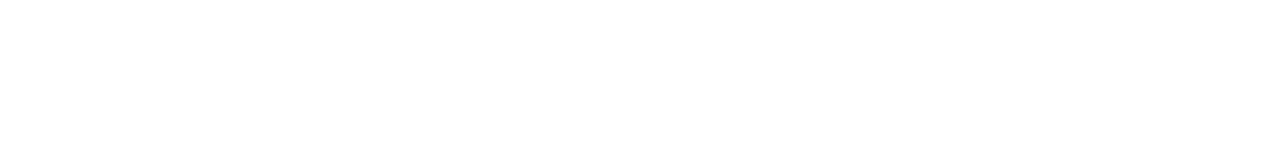
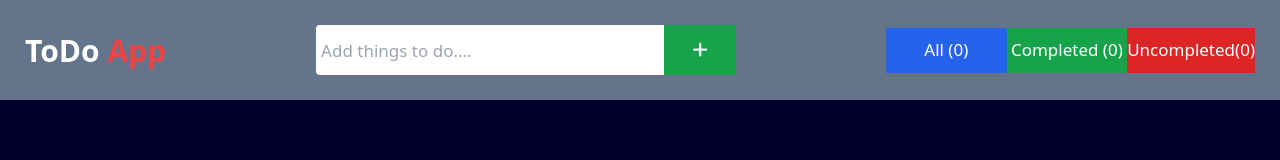
Before and after one commit to HumbleBoyy/ToDo, a plain HTML site: page index.html in a window 1280 px wide. Drawn offline with nearby package versions, Linux system fonts and the light colour scheme.

Commit message:
New Commit

```diff
--- a/css/style.css
+++ b/css/style.css
@@ -0,0 +1,11 @@
+*{
+    margin: 0;
+    padding: 0;
+    box-sizing: border-box;
+}
+body{
+    background-color: rgb(0, 0, 42);
+}
+html{
+    font-size: 62.5%;
+}
--- a/index.html
+++ b/index.html
@@ -4,6 +4,7 @@
     <meta charset="UTF-8">
     <meta name="viewport" content="width=device-width, initial-scale=1.0">
     <link rel="stylesheet" href="./css/style.css">
+    <link href="https://cdnjs.cloudflare.com/ajax/libs/font-awesome/6.0.0-beta3/css/all.min.css" rel="stylesheet">
     <script src="https://cdn.tailwindcss.com"></script>
     <script>
         tailwind.config = {
@@ -20,6 +21,23 @@
 </head>
 <body>
 
+    <header class="flex justify-between items-center p-10 bg-slate-500">
+        <div>
+           <h1 class="text-[3rem] font-bold text-white">ToDo <span class="text-red-500">App</span></h1>
+        </div>
+        <div class="flex justify-center items-center gap-2 bg-white rounded-md">
+            <input type="text" placeholder="Add things to do...." class="enabled:hover:border-gray-400 disabled:opacity-75 ... w-[400px] h-[40px] outline-none text-[1.7rem] p-2" >
+            <button class="w-[20%] h-[50px] bg-green-600 text-[1.7rem] text-white hover:bg-green-500"><i class="fa-solid fa-plus"></i></button>
+        </div>
+        <div class="flex justify-between items-center text-[1.7rem] rounded-md w-[30%] h-45px">
+            <button class="w-[100%] h-[45px] bg-blue-600 text-white">All (0)</button>
+            <button class="w-[100%] h-[45px] bg-green-600 text-white">Completed (0)</button>
+            <button class="w-[100%] h-[45px] bg-red-600 text-white">Uncompleted(0)</button>
+        </div>
+    </header>
+
+
+
 
     <script src="./js/app.js"></script>
 </body>
```
